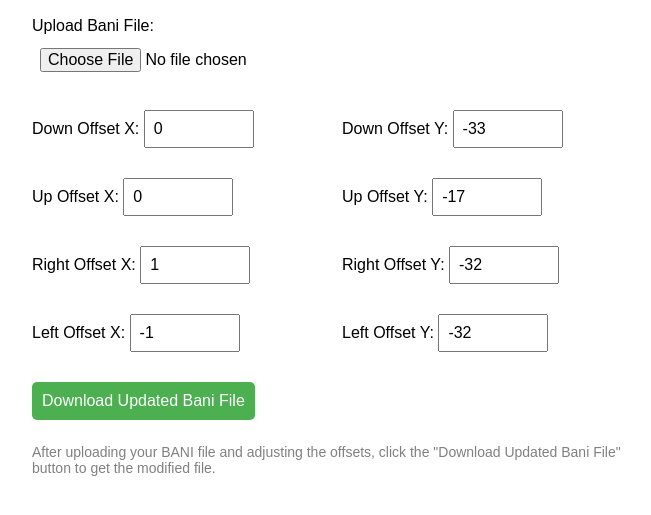
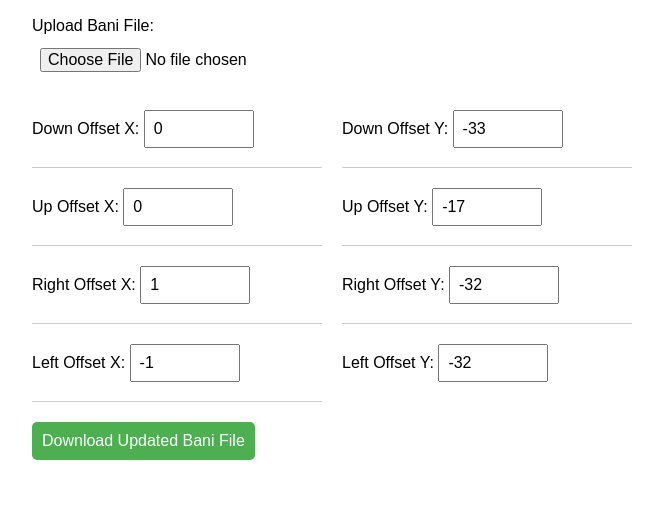
Before and after one commit to Enoughsdv/Bani-Mask-Images-Inserter, a plain HTML site: page index.html in a window 1280 px wide. Shown: the part 81-596 px from the top of the page, without its empty margins (308-959 px from the left). Drawn offline with Linux system fonts and the light colour scheme.

Commit message:
feat: improve offsets layout by adding horizontal separators for better readability.

```diff
--- a/index.html
+++ b/index.html
@@ -51,10 +51,6 @@
         </div>
 
         <button id="download">Download Updated Bani File</button>
-
-        <div class="info">
-            <p>After uploading your BANI file and adjusting the offsets, click the "Download Updated Bani File" button to get the modified file.</p>
-        </div>
     </div>
 
     <script src="main.js"></script>
--- a/style.css
+++ b/style.css
@@ -46,6 +46,21 @@ input[type="number"] {
     width: 100%;
 }
 
+.offsets-group div {
+    position: relative;
+    padding-bottom: 10px;
+}
+
+.offsets-group div:not(:last-child)::after {
+    content: "";
+    position: absolute;
+    bottom: 0;
+    left: 0;
+    width: 100%;
+    height: 1px;
+    background-color: #ccc;
+}
+
 .offsets-group input {
     width: 90px;
 }
@@ -63,9 +78,3 @@ button {
 button:hover {
     background-color: #45a049;
 }
-
-.info {
-    font-size: 14px;
-    color: gray;
-    margin-top: 10px;
-}
```
